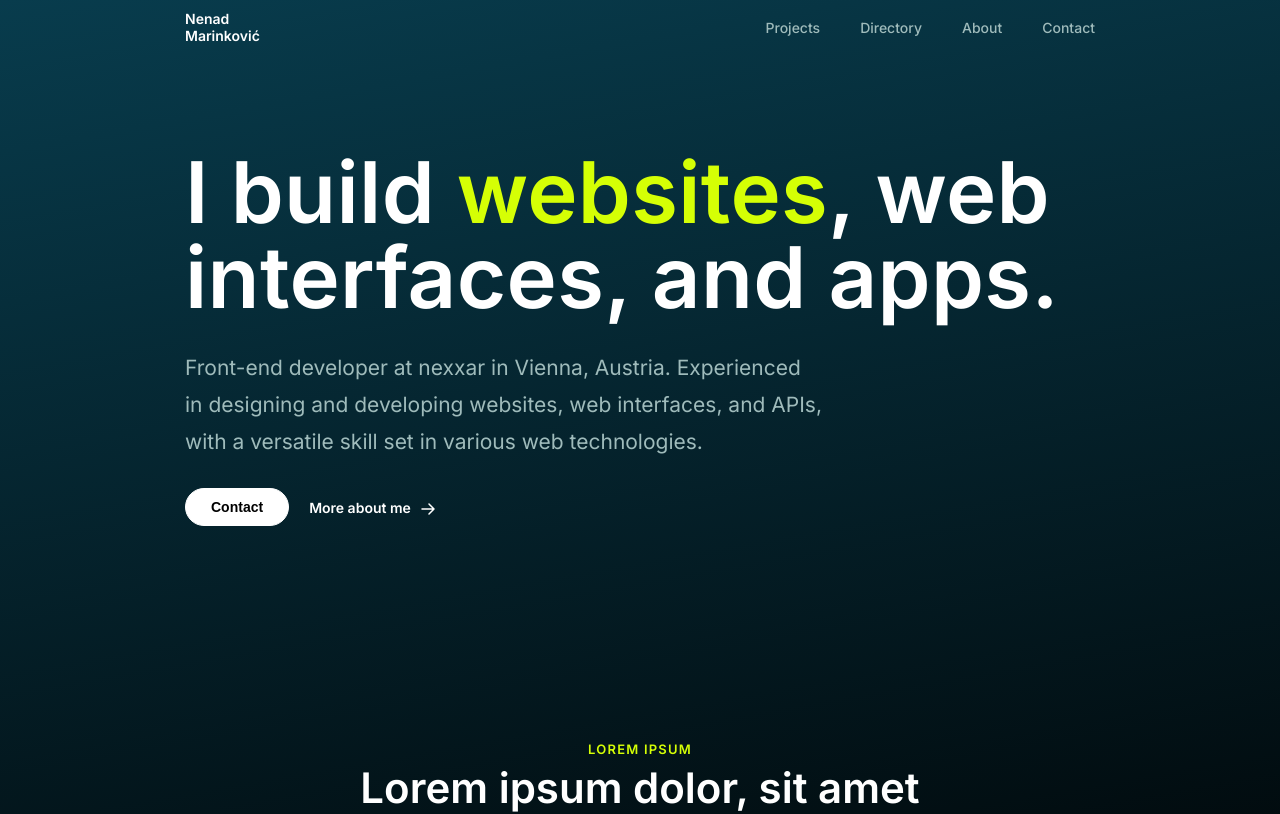
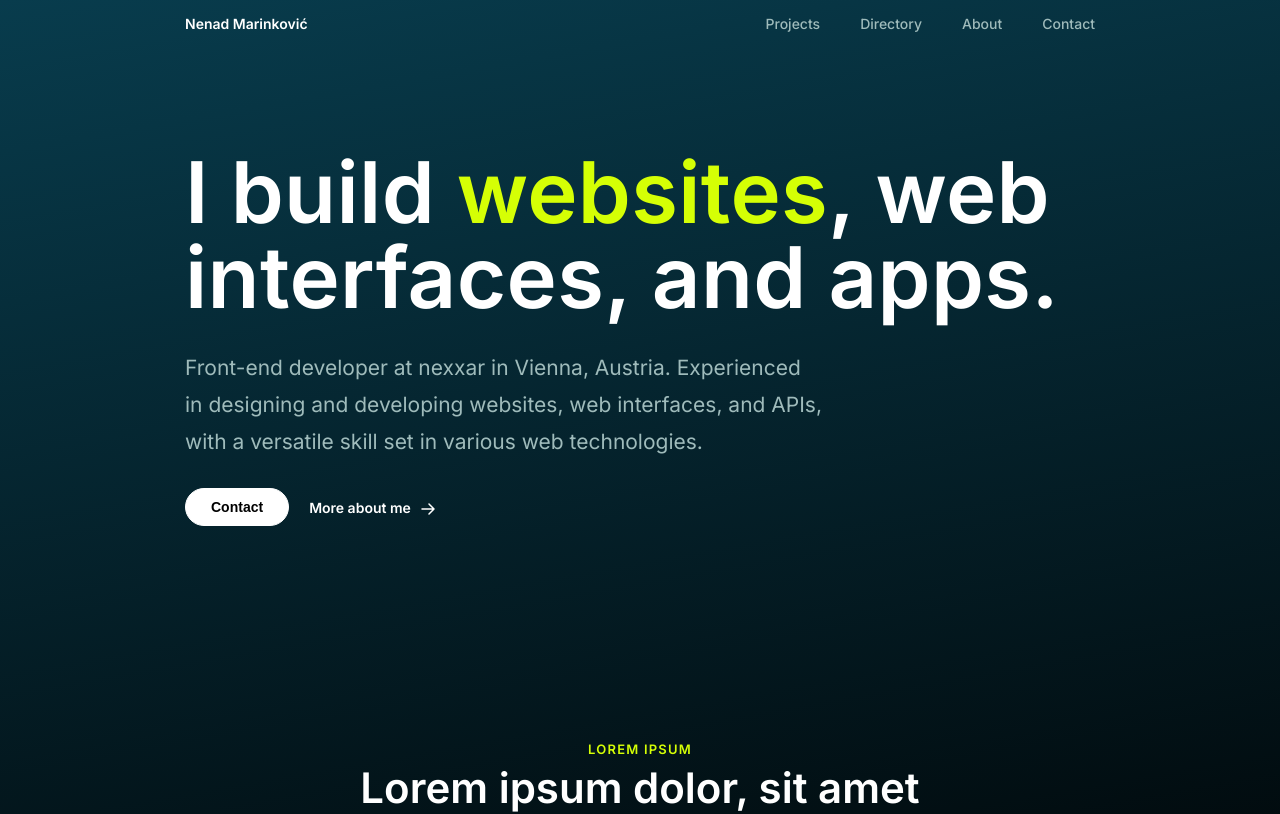
Before and after one commit to nenadmarinkovic/home, a Next.js app: page / in a window 1280 px wide. Shown: the top 814 px of the page. Built offline with nearby package versions, Linux system fonts and the light colour scheme.

Commit message:
add header changes

```diff
--- a/styles/components/Header.module.css
+++ b/styles/components/Header.module.css
@@ -1,5 +1,5 @@
 .header {
-  padding: 10px 0;
+  padding: 15px 0;
   width: 100%;
   background: transparent;
   position: fixed;
@@ -20,7 +20,6 @@
   }
 
   & .homelink {
-    max-width: 100px;
     font-size: 14px;
     font-weight: 600;
   }
@@ -29,6 +28,10 @@
     font-size: 14px;
     font-weight: 500;
     color: var(--color-green-light);
+  }
+
+  & .header_li:hover {
+    color: var(--color-white);
   }
 }
 
```
